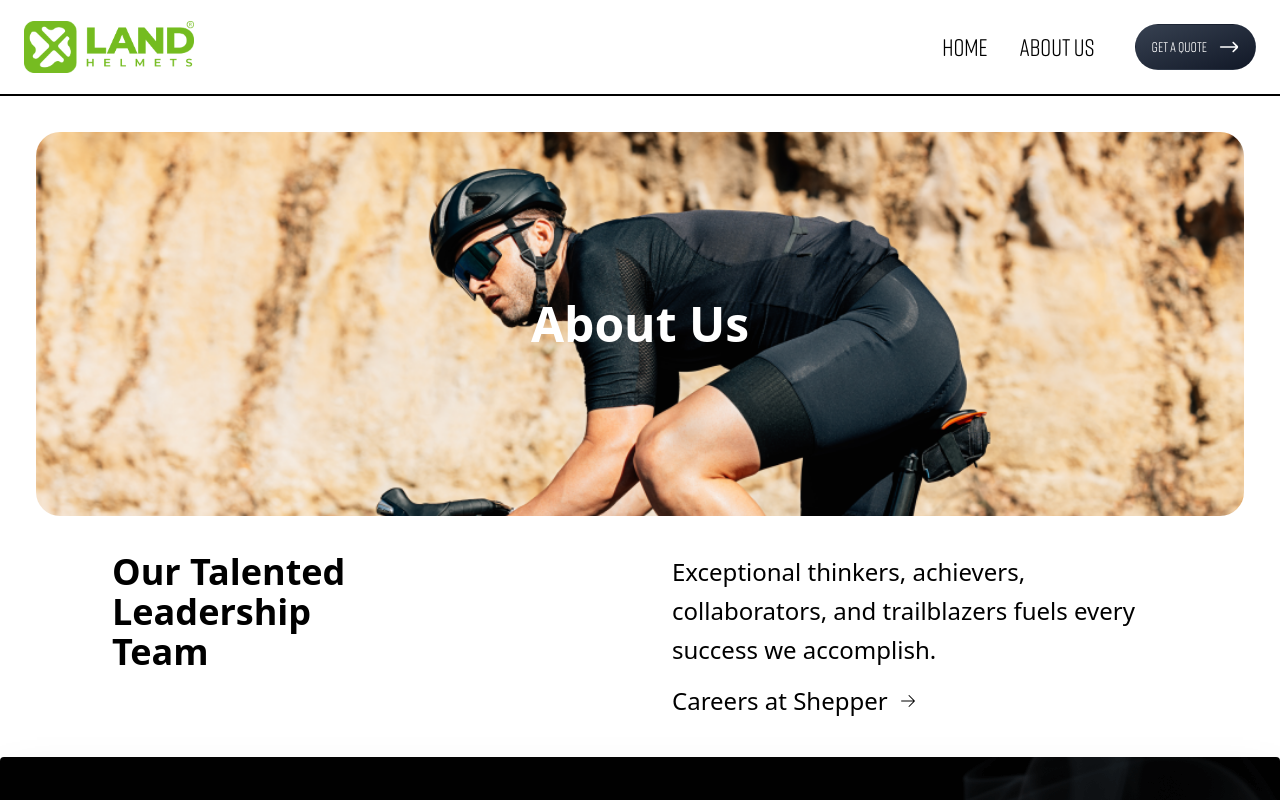
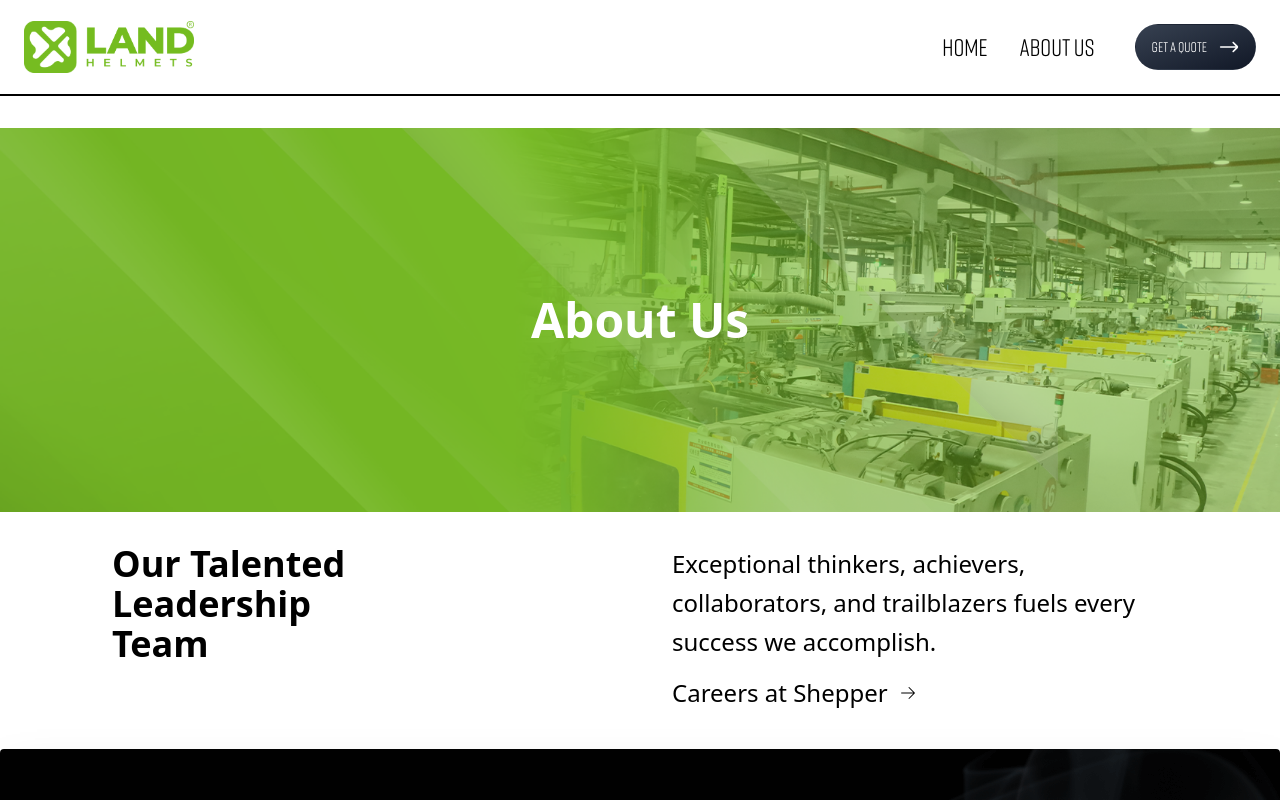
Before and after one commit to Recursive-Solutions-LLC/LandHelmet, a Next.js app: page /about-us in a window 1280 px wide. Shown: the top 800 px of the page. Built offline with nearby package versions, Linux system fonts and the light colour scheme.

Commit message:
change imagen for Cover

```diff
--- a/src/app/components/containers/Cover.tsx
+++ b/src/app/components/containers/Cover.tsx
@@ -1,35 +1,66 @@
-"use client"
-import React from "react";
+"use client";
+import React, { useEffect, useState } from "react";
 import Image from "next/image";
 import { CoverProps } from "@/app/interfaces";
 
+const Cover: React.FC<CoverProps> = ({ title, srcDesktop, srcMobile }) => {
+  const [windowWidth, setWindowWidth] = useState<number>(0);
 
-const Cover: React.FC<CoverProps> = ({
-    title,
-    image
-}) => {
+  useEffect(() => {
+    const updateWindowDimensions = () => {
+      setWindowWidth(window.innerWidth);
+    };
+
+    window.addEventListener("resize", updateWindowDimensions);
+    updateWindowDimensions();
+
+    return () => window.removeEventListener("resize", updateWindowDimensions);
+  }, []);
+  const imageSrc = windowWidth <= 768 ? srcMobile : srcDesktop;
   return (
     <>
-            <div className="z-1 font-custom  m-9 flex justify-center items-center h-96">
+      <div className="z-1   flex justify-center items-center h-96">
         <h1 className="absolute text-white text-5xl font-bold">{title}</h1>
-                <img src={image} alt="about-us-cover" width={1500} height={600} className="border-1 rounded-lg rounded-t-3xl rounded-b-3xl object-cover w-full h-full" />
+
+        <Image
+          src={imageSrc}
+          alt="about-us-cover"
+          width={1500}
+          height={600}
+          className="   object-cover w-screen h-full"
+        />
       </div>
       <div className="my-8 lg:mx-24 md:mx-12 sm:mx-12 xs:mx-12 lg:flex md:flex justify-between lg:gap-72 md:gap-16 sm:gap-12 font-custom ">
         <h2 className="ml-4 font-semibold lg:min-w-[16rem] md:min-w-[14rem] text-black lg:text-4xl text-3xl">
-                    Our Talented <br/>
-                    <strong className="text-field text-black">
-                        Leadership
-                    </strong> Team
+          Our Talented <br />
+          <strong className="text-field text-black">Leadership</strong> Team
         </h2>
         <div className=" ml-4 mt-4 space-y-2 md:mt-0  text-black text-2xl">
           <p className="leading-relaxed ">
-                        Exceptional thinkers, achievers, collaborators, and trailblazers fuels every success we accomplish.
+            Exceptional thinkers, achievers, collaborators, and trailblazers
+            fuels every success we accomplish.
           </p>
-                    <a className="text-bold  inline-flex appearance-none items-center py-2 font-medium leading-8 text-field decoration-field underline-offset-8 outline-none transition-all hover:underline focus-visible:underline" href="/careers">
+          <a
+            className="text-bold  inline-flex appearance-none items-center py-2 font-medium leading-8 text-field decoration-field underline-offset-8 outline-none transition-all hover:underline focus-visible:underline"
+            href="/careers"
+          >
             Careers at Shepper
-                        <svg aria-hidden="true" width='1rem' height='1rem' focusable="false" data-prefix="fal" data-icon="arrow-right" className="svg-inline--fa fa-arrow-right ml-3" role="img" xmlns="http://www.w3.org/2000/svg" viewBox="0 0 448 512">
-                            <path fill="currentColor" d="M443.3 267.3c6.2-6.2 6.2-16.4 0-22.6l-176-176c-6.2-6.2-16.4-6.2-22.6 0s-6.2 16.4 0 22.6L393.4 240 16 240c-8.8 0-16 7.2-16 16s7.2 16 16 16l377.4 0L244.7 420.7c-6.2 6.2-6.2 16.4 0 22.6s16.4 6.2 22.6 0l176-176z">
-                            </path>
+            <svg
+              aria-hidden="true"
+              width="1rem"
+              height="1rem"
+              focusable="false"
+              data-prefix="fal"
+              data-icon="arrow-right"
+              className="svg-inline--fa fa-arrow-right ml-3"
+              role="img"
+              xmlns="http://www.w3.org/2000/svg"
+              viewBox="0 0 448 512"
+            >
+              <path
+                fill="currentColor"
+                d="M443.3 267.3c6.2-6.2 6.2-16.4 0-22.6l-176-176c-6.2-6.2-16.4-6.2-22.6 0s-6.2 16.4 0 22.6L393.4 240 16 240c-8.8 0-16 7.2-16 16s7.2 16 16 16l377.4 0L244.7 420.7c-6.2 6.2-6.2 16.4 0 22.6s16.4 6.2 22.6 0l176-176z"
+              ></path>
             </svg>
           </a>
         </div>
--- a/src/app/globals.css
+++ b/src/app/globals.css
@@ -88,7 +88,7 @@ body {
   right: 0;
   height: 3px;
 
-  background: #B0A47F;
+  background: #80BB2A;
 
   transform-origin: 0%;
   z-index: 100;
--- a/src/app/interfaces/index.tsx
+++ b/src/app/interfaces/index.tsx
@@ -41,7 +41,8 @@ interface svg {
 
 export interface CoverProps {
     title: string;
-    image: string;
+    srcDesktop: string;
+    srcMobile: string;
 }
 
 export interface Product {
--- a/src/pages/about-us/index.tsx
+++ b/src/pages/about-us/index.tsx
@@ -24,7 +24,7 @@ const AboutUs = () => {
   return (
     <>
       <Header navItems={navItems} subNavItems={subNavItems} />
-        < Cover title={"About Us"} image={"/images/about-us.png"}/>
+        < Cover title={"About Us"}     srcMobile={"/images/about-us/mobile/cover.png"} srcDesktop={"/images/about-us/desktop/cover.png "}/>
       <Footer />
     </>
   );
```
Also changed, not shown: public/images/about-us/desktop/cover.png (added), public/images/about-us/mobile/cover.png (added). Lines whose indentation alone changed are shown as unchanged.
